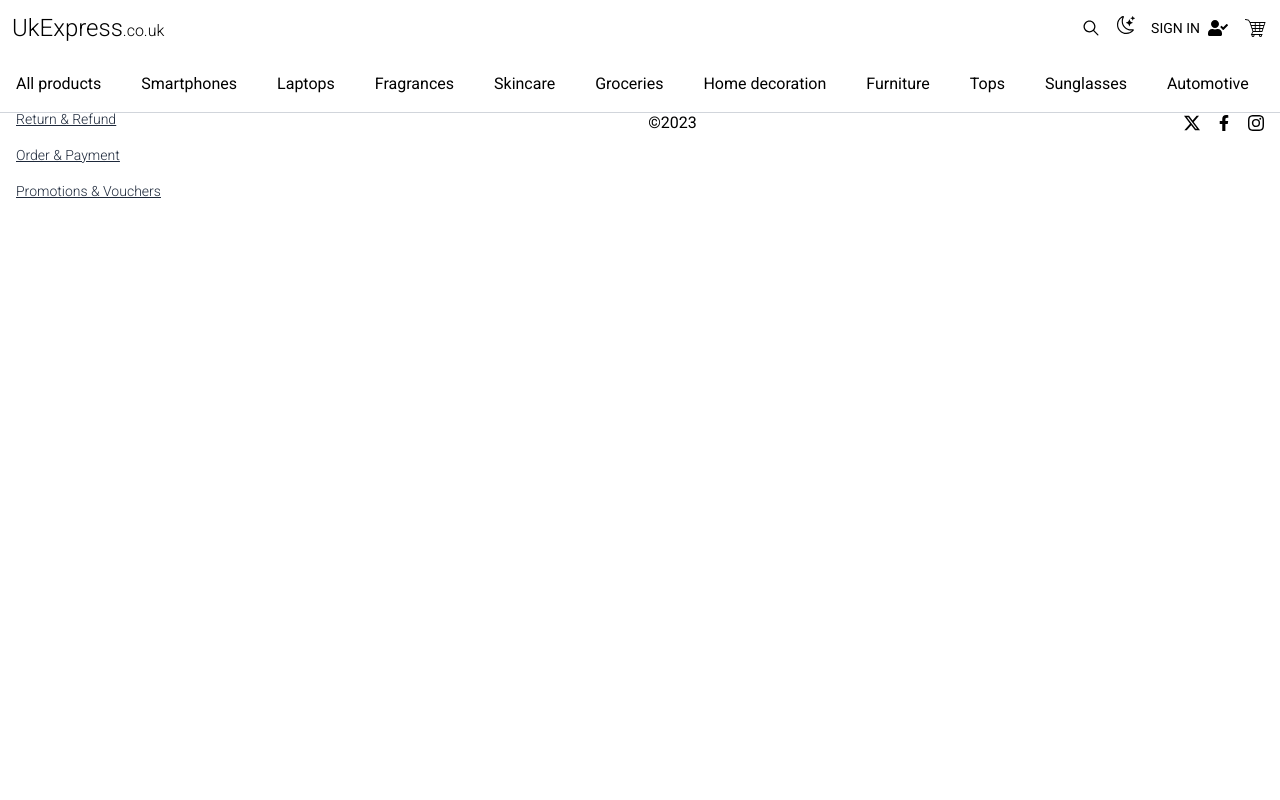
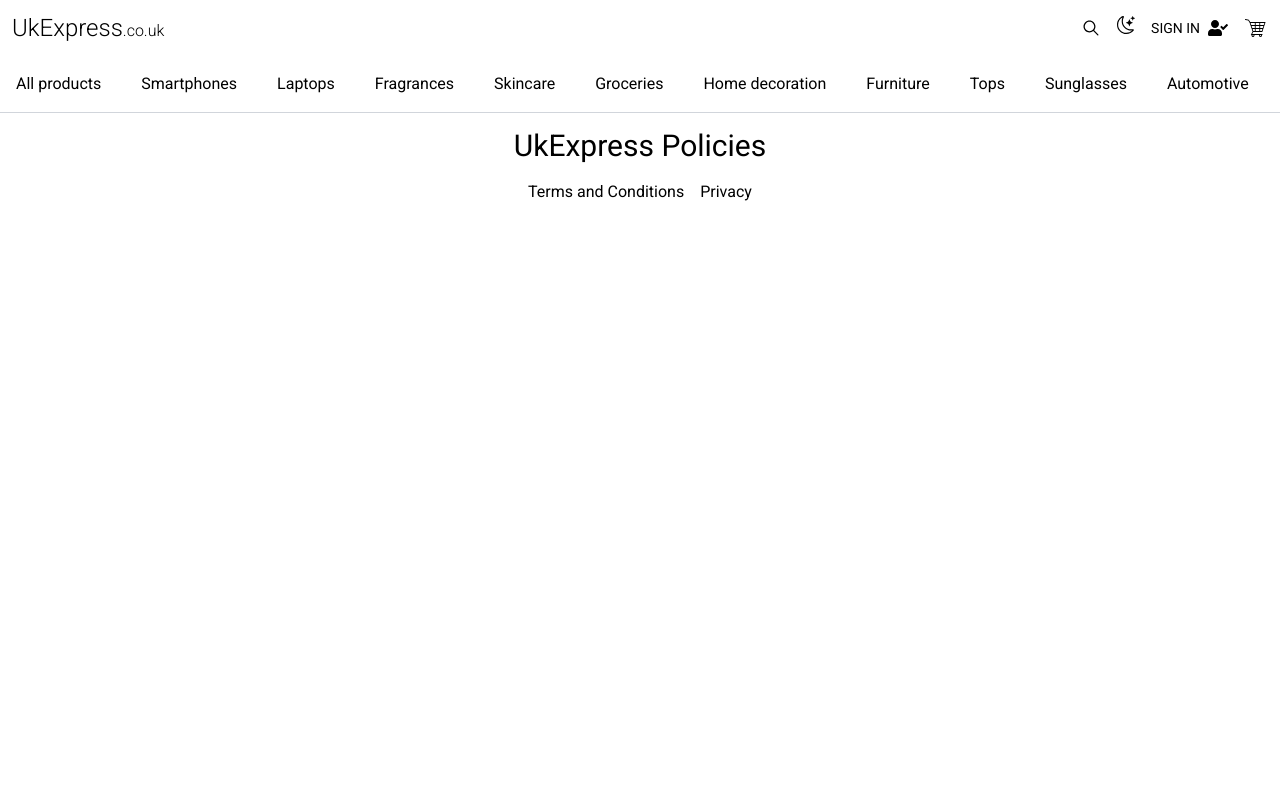
Before and after one commit to NDraganov/uk-express, a React (Vite) app: page /policies in a window 1280 px wide. Shown: the top 800 px of the page. Built offline with nearby package versions, Linux system fonts and the light colour scheme; no server answers.

Commit message:
Create a policies navigation
Create a policy navigation link for the policies navigation

```diff
--- a/src/App.tsx
+++ b/src/App.tsx
@@ -40,6 +40,7 @@
 import TermsAndContions from "./pages/TermsAndConditions";
 import SearchModal from "./features/header/search/SearchModal";
 import PrivacyPage from "./pages/PrivacyPage";
+import PoliciesPage from "./pages/PoliciesPage";
 
 export default function App() {
   const { isAdded, isDeleted } = useAppSelector((state) => state.cart);
@@ -57,9 +58,9 @@
 
       {/* Policies page */}
       <Routes>
-        <Route path="/policies">
+        <Route path="/policies" element={<PoliciesPage />}>
           <Route
-            path="/policies/terms-and-conditions"
+            path="/policies/terms&conditions"
             element={<TermsAndContions />}
           />
           <Route path="/policies/privacy" element={<PrivacyPage />} />
--- a/src/features/auth/sign-up/SignUpForm.tsx
+++ b/src/features/auth/sign-up/SignUpForm.tsx
@@ -234,7 +234,7 @@
         <NavigationLink
           type="terms"
           title="Terms & Conditions"
-          to="/policies/terms-and-conditions"
+          to="/policies/terms&conditions"
         />
       </p>
 
--- /dev/null
+++ b/src/features/policies/PoliciesNav.tsx
@@ -0,0 +1,15 @@
+import PolicyNavLink from "./PolicyNavLink";
+
+export default function PoliciesNav() {
+  return (
+    <div className="flex flex-col items-center pt-4">
+      <h1 className="text-3xl">UkExpress Policies</h1>
+      <nav className="mt-4">
+        <ul className="flex items-center gap-4">
+          <PolicyNavLink title="Terms and Conditions" to="terms&conditions" />
+          <PolicyNavLink title="Privacy" to="privacy" />
+        </ul>
+      </nav>
+    </div>
+  );
+}
--- /dev/null
+++ b/src/features/policies/PolicyNavLink.tsx
@@ -0,0 +1,14 @@
+import { NavLink } from "react-router-dom";
+
+interface PolicyNavLinkProps {
+  title: string;
+  to: string;
+}
+
+export default function PolicyNavLink({ title, to }: PolicyNavLinkProps) {
+  return (
+    <NavLink to={to}>
+      <li>{title}</li>
+    </NavLink>
+  );
+}
--- a/src/features/user-account/Sidebar.tsx
+++ b/src/features/user-account/Sidebar.tsx
@@ -1,5 +1,5 @@
 import { useAppDispatch, useAppSelector } from "../../store/hooks";
-import SidebarLink from "../../ui/SidebarLink";
+import SidebarLink from "./SidebarLink";
 import { signOutUser } from "../auth/authSlice";
 
 export default function Sidebar() {
--- a/src/ui/SidebarLink.tsx
+++ b/src/features/user-account/SidebarLink.tsx
@@ -1,5 +1,5 @@
 import { NavLink, type NavLinkProps } from "react-router-dom";
-import Icon from "./Icon";
+import Icon from "../../ui/Icon";
 import { MdArrowForwardIos } from "react-icons/md";
 
 type SidebarLinkProps = {
--- a/src/pages/PoliciesPage.tsx
+++ b/src/pages/PoliciesPage.tsx
@@ -1,3 +1,13 @@
+import { Outlet } from "react-router-dom";
+import PoliciesNav from "../features/policies/PoliciesNav";
+
 export default function PoliciesPage() {
-  return <div></div>;
+  return (
+    <div className="mt-28 min-h-screen">
+      <PoliciesNav />
+      <main>
+        <Outlet />
+      </main>
+    </div>
+  );
 }
```
